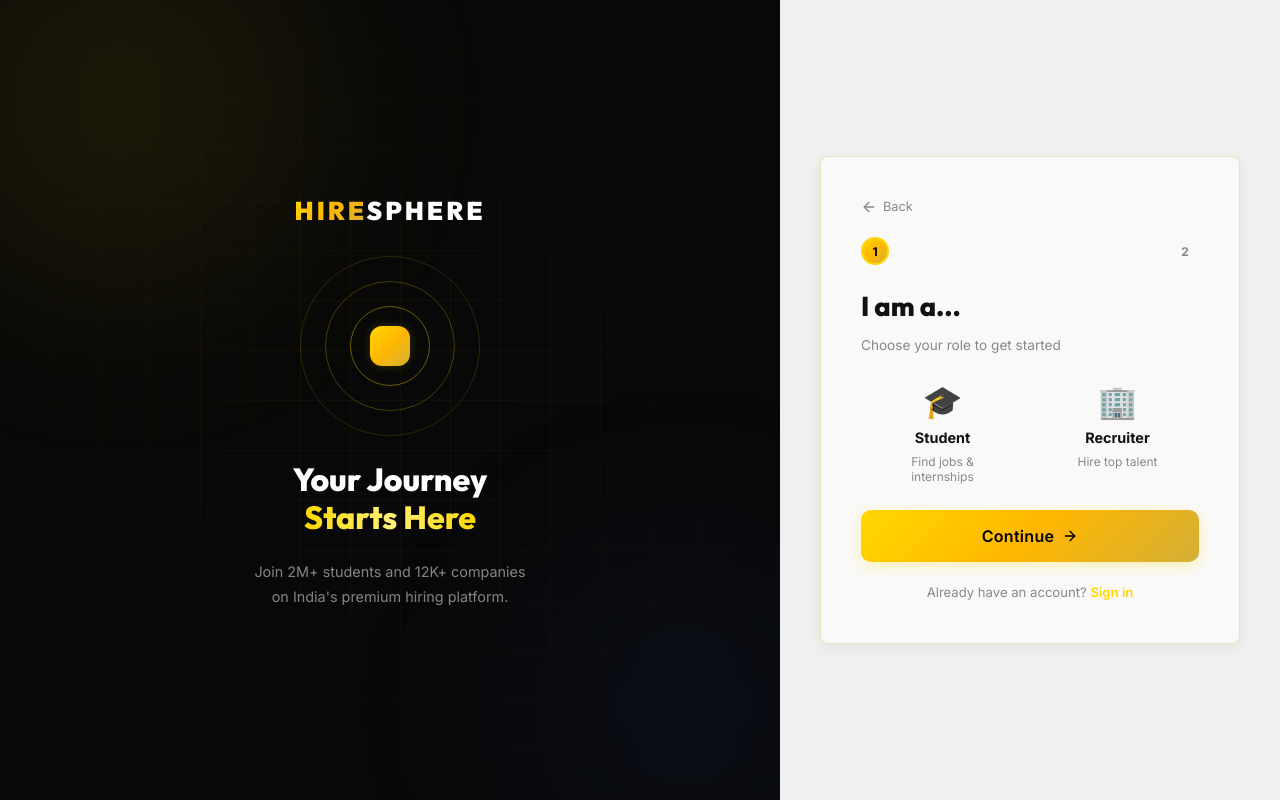
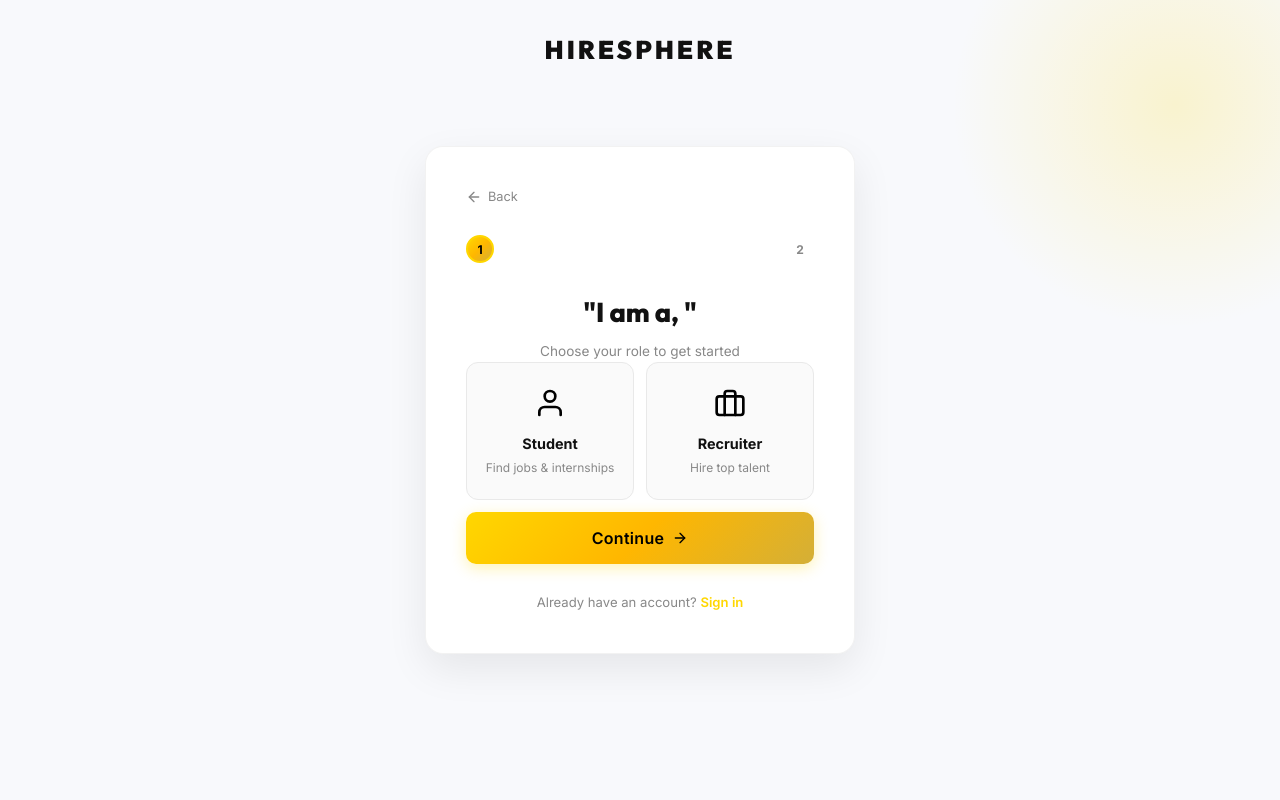
Before and after one commit to CSI-Project-Expo/Team-2, a React (Vite) app: page /register in a window 1280 px wide. Built offline with nearby package versions, Linux system fonts and the light colour scheme.

Commit message:
Register page changes

```diff
--- a/src/pages/AuthPages.css
+++ b/src/pages/AuthPages.css
@@ -1,18 +1,18 @@
 /* Shared Auth Page Styles */
 .auth-page {
+    position: relative;
+    min-height: 100vh;
     display: flex;
-    min-height: 100vh;
+    justify-content: center;
+    align-items: center;
+    background: #f8f9fc;
+    overflow: hidden;
+
 }
 
 /* Left Panel */
 .auth-left {
-    flex: 1;
-    background: #080808;
-    position: relative;
-    overflow: hidden;
-    display: flex;
-    align-items: center;
-    justify-content: center;
+    display: none;
 }
 
 .auth-left__blob {
@@ -132,23 +132,26 @@
 
 /* Right Panel */
 .auth-right {
-    width: 500px;
-    flex-shrink: 0;
-    background: var(--bg-secondary);
+    width: 100%;
     display: flex;
+    justify-content: center;
     align-items: center;
-    justify-content: center;
-    padding: 40px 24px;
-    overflow-y: auto;
+    padding: 40px 20px;
 }
 
 .auth-card {
     width: 100%;
-    max-width: 420px;
+    max-width: 430px;
+    background: white;
+    border-radius: 18px;
     padding: 40px;
     display: flex;
     flex-direction: column;
-    gap: 20px;
+    gap: 28px;
+    box-shadow: 0 15px 40px rgba(0,0,0,0.08);
+    border: 1px solid rgba(0,0,0,0.05);
+    position: relative;
+    z-index: 2;
 }
 
 .auth-back {
@@ -276,7 +279,7 @@
     width: 100%;
     justify-content: center;
     position: relative;
-    margin-top: 4px;
+    margin-top: 16px;
 }
 
 .auth-submit.loading {
@@ -414,12 +417,13 @@
     display: grid;
     grid-template-columns: 1fr 1fr;
     gap: 12px;
+    margin-bottom: 12px;
 }
 
 .role-card {
     padding: 24px 16px;
-    background: rgba(255, 255, 255, 0.03);
-    border: 2px solid rgba(255, 255, 255, 0.08);
+    background: #fafafa;
+    border: 1px solid #e9e9e9;
     border-radius: 12px;
     display: flex;
     flex-direction: column;
@@ -488,3 +492,32 @@
         padding: 28px 20px;
     }
 }
+.auth-page::before {
+    content: "HIRESPHERE";
+    position: absolute;
+    top: 30px;
+    left: 50%;
+    transform: translateX(-50%);
+    font-family: var(--font-display);
+    font-weight: 900;
+    letter-spacing: 3px;
+    font-size: 1.6rem;
+    color: #111;
+}
+.auth-page::after {
+    content: "";
+    position: absolute;
+    width: 450px;
+    height: 450px;
+    background: radial-gradient(circle, rgba(255,215,0,0.18), transparent 70%);
+    top: -120px;
+    right: -120px;
+    z-index: 0;
+}
+
+
+.auth-card__header,
+.auth-form,
+.role-cards {
+    width: 100%;
+}
--- a/src/pages/RegisterPage.jsx
+++ b/src/pages/RegisterPage.jsx
@@ -116,8 +116,10 @@
                                 exit={{ opacity: 0, y: -20 }}
                             >
                                 <div className="auth-card__header">
-                                    <h1 className="auth-card__title">I am a...</h1>
+                                    <center>
+                                    <h1 className="auth-card__title">"I am a, "</h1>
                                     <p className="auth-card__sub">Choose your role to get started</p>
+                                    </center>
                                 </div>
 
                                 <div className="role-cards">
@@ -125,7 +127,9 @@
                                         className={`role-card ${role === 'student' ? 'role-card--active' : ''}`}
                                         onClick={() => setRole('student')}
                                     >
-                                        <span className="role-card__icon">🎓</span>
+                                        <span className="role-card__icon">
+                                            <FiUser />
+                                        </span>
                                         <span className="role-card__title">Student</span>
                                         <span className="role-card__desc">Find jobs & internships</span>
                                     </button>
@@ -133,7 +137,9 @@
                                         className={`role-card ${role === 'recruiter' ? 'role-card--active' : ''}`}
                                         onClick={() => setRole('recruiter')}
                                     >
-                                        <span className="role-card__icon">🏢</span>
+                                        <span className="role-card__icon">
+                                            <FiBriefcase />
+                                        </span>
                                         <span className="role-card__title">Recruiter</span>
                                         <span className="role-card__desc">Hire top talent</span>
                                     </button>
@@ -154,14 +160,19 @@
                                 initial={{ opacity: 0, y: 20 }}
                                 animate={{ opacity: 1, y: 0 }}
                                 exit={{ opacity: 0, y: -20 }}
-                            >
-                                <div className="auth-card__header">
-                                    <h1 className="auth-card__title">
-                                        {role === 'student' ? '🎓 Student' : '🏢 Recruiter'} Sign Up
-                                    </h1>
-                                    <p className="auth-card__sub">Fill in your details to create your account</p>
-                                </div>
-
+                         >
+                            <div className="auth-card__header">
+                                <h1
+                                    className="auth-card__title"
+                                    style={{ display: "flex", alignItems: "center", gap: "8px" }}
+                                >
+                                    {role === 'student' ? <FiUser /> : <FiBriefcase />}
+                                    {role === 'student' ? 'Student' : 'Recruiter'} Sign Up
+                                </h1>
+                                <p className="auth-card__sub">
+                                    Fill in your details to create your account
+                                </p>
+                            </div>
                                 <form onSubmit={handleSubmit} className="auth-form">
                                     {fields.map(f => (
                                         <div key={f.key} className="form-group">
```
